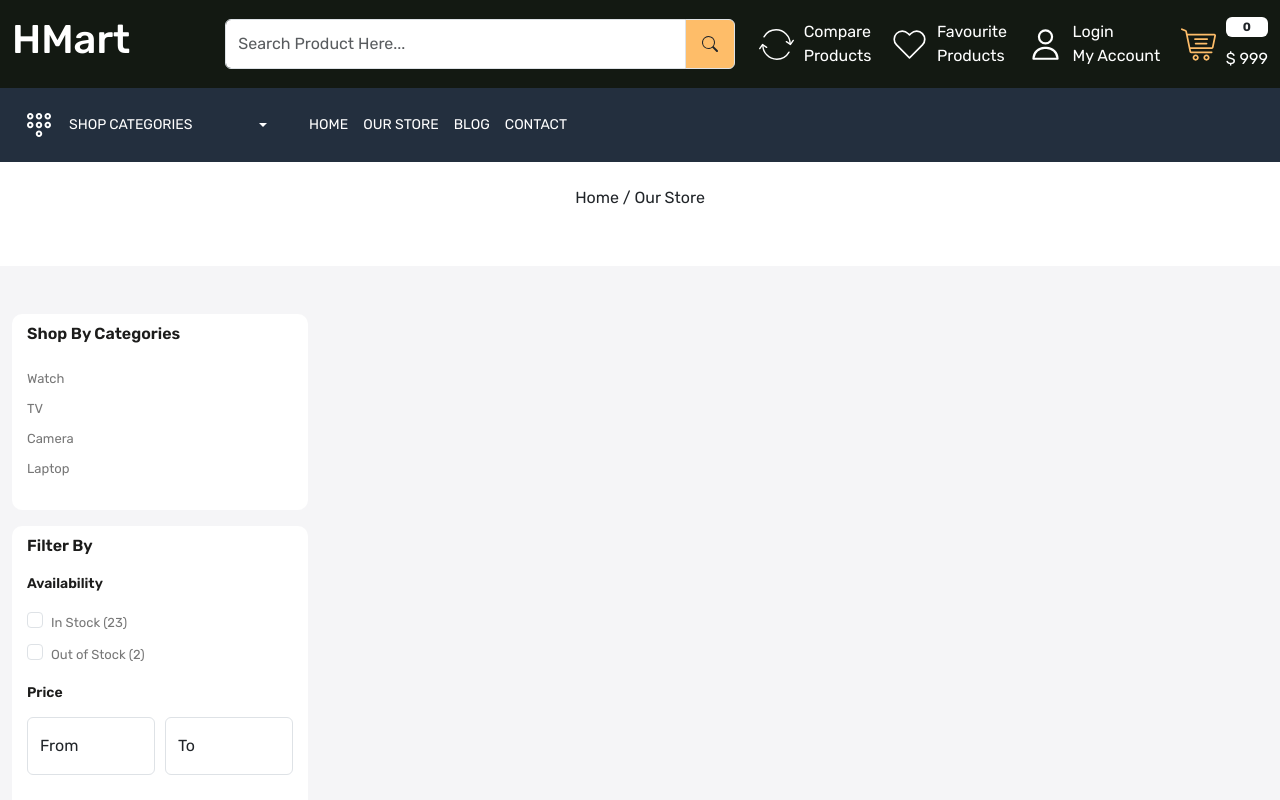
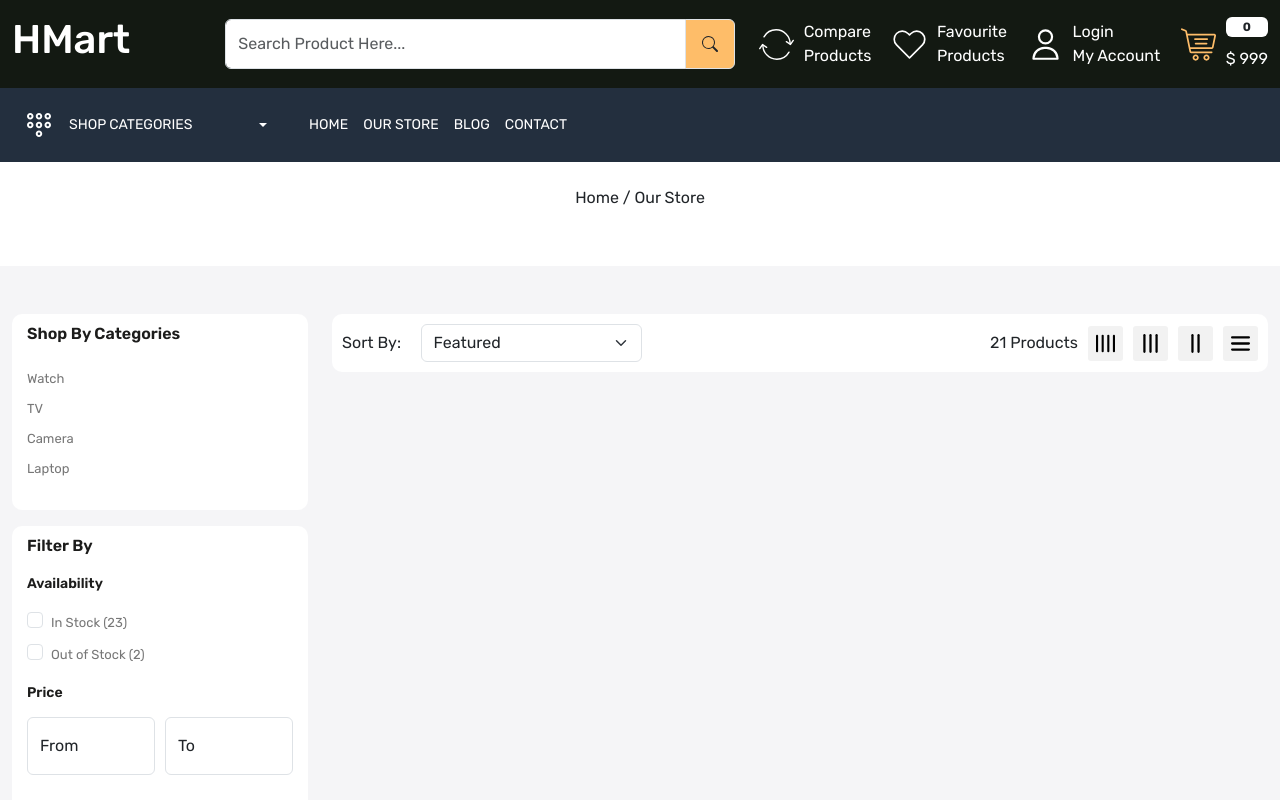
Before and after one commit to Rubie02/hmart_fe, a React (Create React App) app: page /store in a window 1280 px wide. Shown: the top 800 px of the page. Built offline with nearby package versions, Linux system fonts and the light colour scheme.

Commit message:
Our Store details

```diff
--- a/src/App.css
+++ b/src/App.css
@@ -512,4 +512,18 @@
 .random-products {
   border: 1px solid var(--color-ededed);
 }
+
+.filter-sort-grid {
+  padding: 10px;
+  background-color: white;
+  border-radius: 10px;
+}
+
+.grid img {
+  width: 35px;
+  height: 35px;
+  background-color: #f2f2f2;
+  padding: 8px;
+  border-radius: 3px;
+}
 /* Our Store */
--- a/src/pages/OurStore.js
+++ b/src/pages/OurStore.js
@@ -1,10 +1,12 @@
-import React from 'react'
+import React, { useState } from 'react'
 import BreadCrumb from '../components/BreadCrumb'
 import Meta from '../components/Meta'
 import ReactStars from "react-rating-stars-component"
 
 
 const OurStore = () => {
+  const [grid, setGrid] = useState(4);
+
   return (
     <>
       <Meta title={"HMart | Our Store"}/>
@@ -202,7 +204,37 @@
                 </div>
               </div>
             </div>
-            <div className='col-9'></div>
+            <div className='col-9'>
+              <div className='filter-sort-grid mb-4'>
+                <div className='d-flex justify-content-between align-items-center'>
+                <div className='d-flex align-items-center gap-10'>
+                  <p className='mb-0 d-block' style={{"width": "100px"}} >Sort By:</p>
+                  <select className='form-control form-select'>
+                    <option className='manual'>Featured</option>
+                    <option className='best-selling'>Best selling</option>
+                    <option className='title-ascending'>Alphabetically, A-Z</option>
+                    <option className='title-descending'>Alphabetically, Z-A</option>
+                    <option className='price-ascending'>Price, low to high</option>
+                    <option className='price-descending'>Price, high to low</option>
+                    <option className='created-ascending'>Date, old to new</option>
+                    <option className='created-descending'>Date, new to old</option>
+                  </select>
+                </div>
+                <div className='d-flex align-items-center gap-10'>
+                  <p className='total-products mb-0'>21 Products</p>
+                  <div className='d-flex gap-10 align-items-center grid'>
+                    <img onClick={() => {setGrid(4)}} src='/images/gr4.svg' className='d-block img-fluid' alt='grid' />
+                    <img onClick={() => {setGrid(3)}} src='/images/gr3.svg' className='d-block img-fluid' alt='grid' />
+                    <img onClick={() => {setGrid(2)}} src='/images/gr2.svg' className='d-block img-fluid' alt='grid' />
+                    <img onClick={() => {setGrid(1)}} src='/images/gr.svg' className='d-block img-fluid' alt='grid' />
+                  </div>
+                </div>
+              </div>
+              </div>
+              <div className='products-list pb-5'>
+
+              </div>
+            </div>
           </div>
         </div>
       </div>
```
